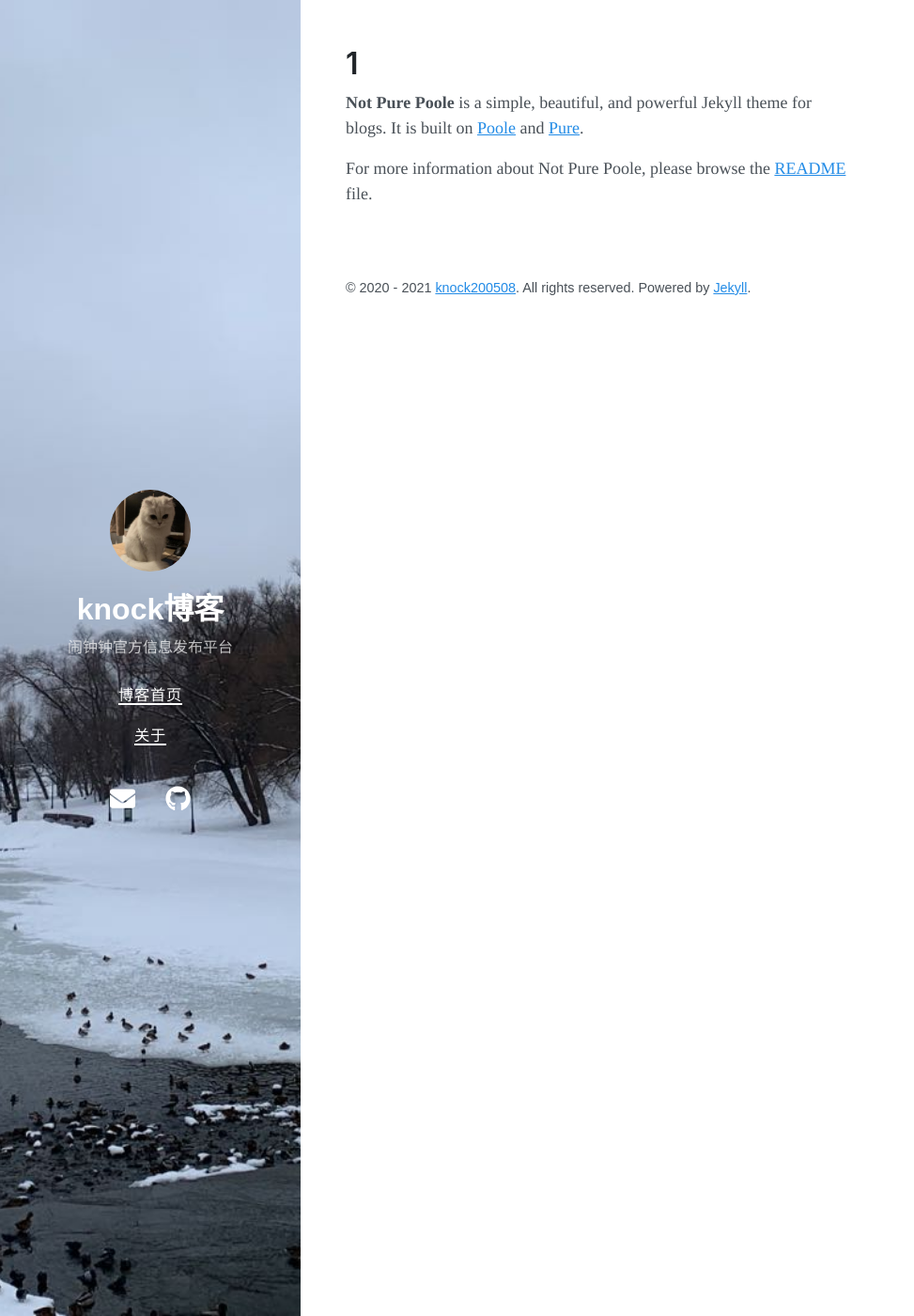
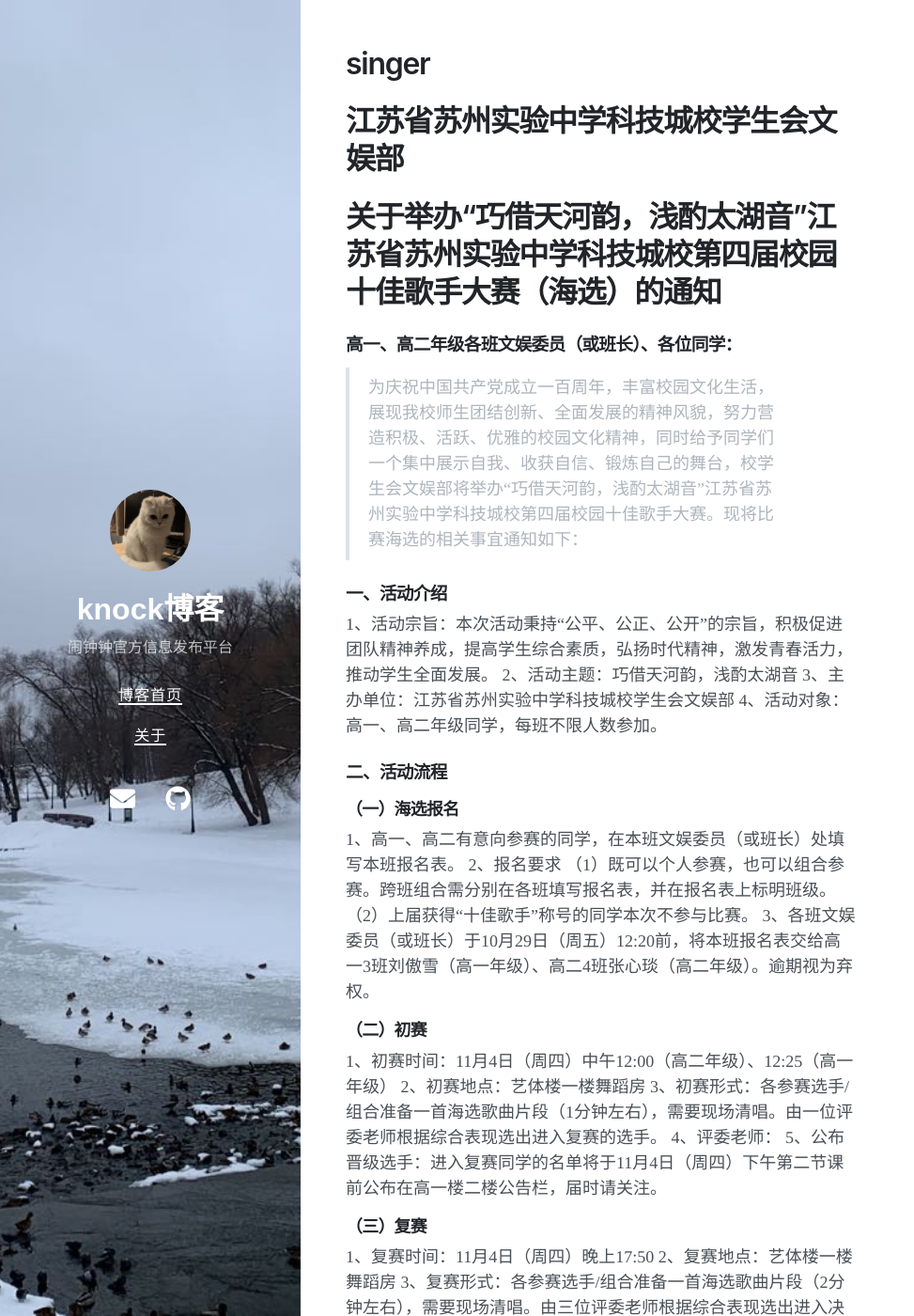
Before and after one commit to knock200508/blog, a Jekyll site: the page built from temp/01.md, in a window 1280 px wide and 1400 px high. Shown: the whole window at 94% size, without its empty margins (0-973 px from the left). Built offline with Jekyll 4.4.1, drawn with Linux system fonts in a browser that asks for light colours; nearby versions of some CDN libraries; some of the changed text lies outside the part shown.

Commit message:
修改文件: temp/01.md

```diff
--- a/temp/01.md
+++ b/temp/01.md
@@ -1,8 +1,89 @@
 ---
 layout: page
-title: 01
+title: singer
 ---
 
-**Not Pure Poole** is a simple, beautiful, and powerful Jekyll theme for blogs. It is built on [Poole](https://github.com/poole/poole) and [Pure](https://purecss.io/).
+# 江苏省苏州实验中学科技城校学生会文娱部
 
-For more information about Not Pure Poole, please browse the [README](https://github.com/vszhub/not-pure-poole) file.
+# 关于举办“巧借天河韵，浅酌太湖音”江苏省苏州实验中学科技城校第四届校园十佳歌手大赛（海选）的通知
+
+### 高一、高二年级各班文娱委员（或班长）、各位同学：
+
+> 为庆祝中国共产党成立一百周年，丰富校园文化生活，展现我校师生团结创新、全面发展的精神风貌，努力营造积极、活跃、优雅的校园文化精神，同时给予同学们一个集中展示自我、收获自信、锻炼自己的舞台，校学生会文娱部将举办“巧借天河韵，浅酌太湖音”江苏省苏州实验中学科技城校第四届校园十佳歌手大赛。现将比赛海选的相关事宜通知如下：
+
+
+### 一、活动介绍
+
+1、活动宗旨：本次活动秉持“公平、公正、公开”的宗旨，积极促进团队精神养成，提高学生综合素质，弘扬时代精神，激发青春活力，推动学生全面发展。
+2、活动主题：巧借天河韵，浅酌太湖音
+3、主办单位：江苏省苏州实验中学科技城校学生会文娱部
+4、活动对象：高一、高二年级同学，每班不限人数参加。
+
+### 二、活动流程
+
+#### （一）海选报名
+
+1、高一、高二有意向参赛的同学，在本班文娱委员（或班长）处填写本班报名表。
+2、报名要求
+（1）既可以个人参赛，也可以组合参赛。跨班组合需分别在各班填写报名表，并在报名表上标明班级。
+（2）上届获得“十佳歌手”称号的同学本次不参与比赛。
+3、各班文娱委员（或班长）于10月29日（周五）12:20前，将本班报名表交给高一3班刘傲雪（高一年级）、高二4班张心琰（高二年级）。逾期视为弃权。
+
+#### （二）初赛
+
+1、初赛时间：11月4日（周四）中午12:00（高二年级）、12:25（高一年级）
+2、初赛地点：艺体楼一楼舞蹈房
+3、初赛形式：各参赛选手/组合准备一首海选歌曲片段（1分钟左右），需要现场清唱。由一位评委老师根据综合表现选出进入复赛的选手。
+4、评委老师：
+5、公布晋级选手：进入复赛同学的名单将于11月4日（周四）下午第二节课前公布在高一楼二楼公告栏，届时请关注。
+
+#### （三）复赛
+
+1、复赛时间：11月4日（周四）晚上17:50
+2、复赛地点：艺体楼一楼舞蹈房
+3、复赛形式：各参赛选手/组合准备一首海选歌曲片段（2分钟左右），需要现场清唱。由三位评委老师根据综合表现选出进入决赛的选手。
+4、评委老师：
+5、公布决赛名单：进入决赛同学的名单将于11月5日（周五）中午前公布在高一楼二楼公告栏，届时请关注。
+6、进入决赛的同学于11月9日（周二）中午12:30至团委办公室冯润玉老师处上交伴奏带并参加抽签。逾期者将视为弃权处理。
+
+#### （四）决赛结果
+
+决赛将选拔出“校园十佳歌手”，并从中挑选优秀节目参加文艺汇演，更有机会成为校乐队主唱哦！
+江苏省苏州实验中学教育集团科技城校
+学生会文娱部、主席团
+2021年10月3日
+（此件公开发布）
+
+### 附件：
+
+1、第四届校园十佳歌手大赛（海选）报名表
+2、十佳歌手大赛评分标准
+
+
+### 附件1：
+
+# “巧借天河韵，浅酌太湖音” 江苏省苏州实验中学科技城校第四届校园十佳歌手大赛 海选报名表
+
+2021.10
+
+![报名表](./images/1633255407025.png)
+
+
+#### 注意事项：
+
+（1）每班参赛人数不限。
+（2）既可以个人参赛，也可以组合参赛。跨班组合需分别在各班填写报名表，并在报名表上标明班级。
+（3）上届获得“十佳歌手”称号的同学本次不参与比赛。
+（4）各班文娱委员（或班长）于10月29日（周五）12:20前，将本班报名表交给高一3班刘傲雪（高一年级）、高二4班张心琰（高二年级）。逾期视为弃权。
+
+
+### 附件2：
+
+# 江苏省苏州实验中学教育集团科技城校 十佳歌手大赛评分标准
+
+评分内容：
+1.	演唱技巧（3分），要求整首歌曲的演唱富有情感、蕴含特色、节奏感强、演唱完整。
+2.	舞台台风（2分），要求选手在舞台上能收放自如、自然大方。
+3.	仪表仪态（2分），要求选手着装大方，符合学生身份，同时又富有青年特有的活力。
+4.	歌曲内容（1分），要求参赛曲目内容健康，曲风积极向上。
+5.	综合素质（2分），针对参赛选手的舞台表现力。
```
